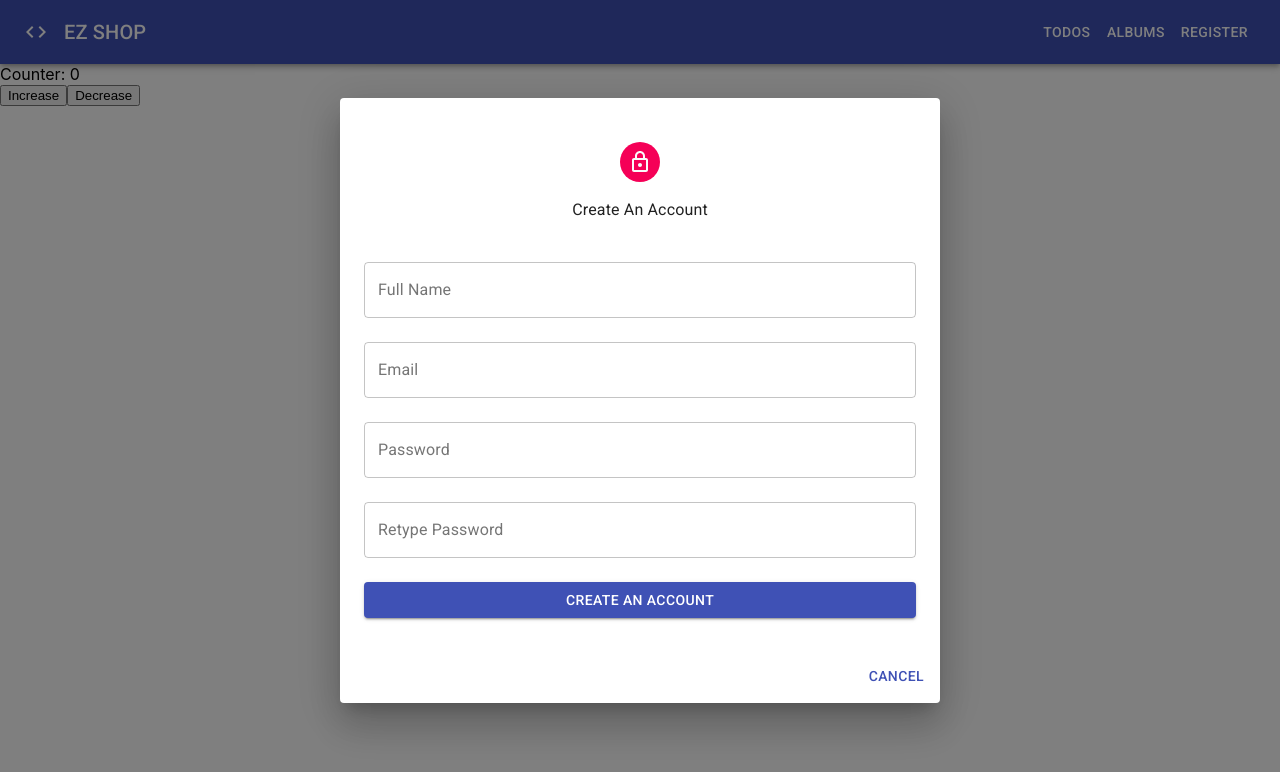
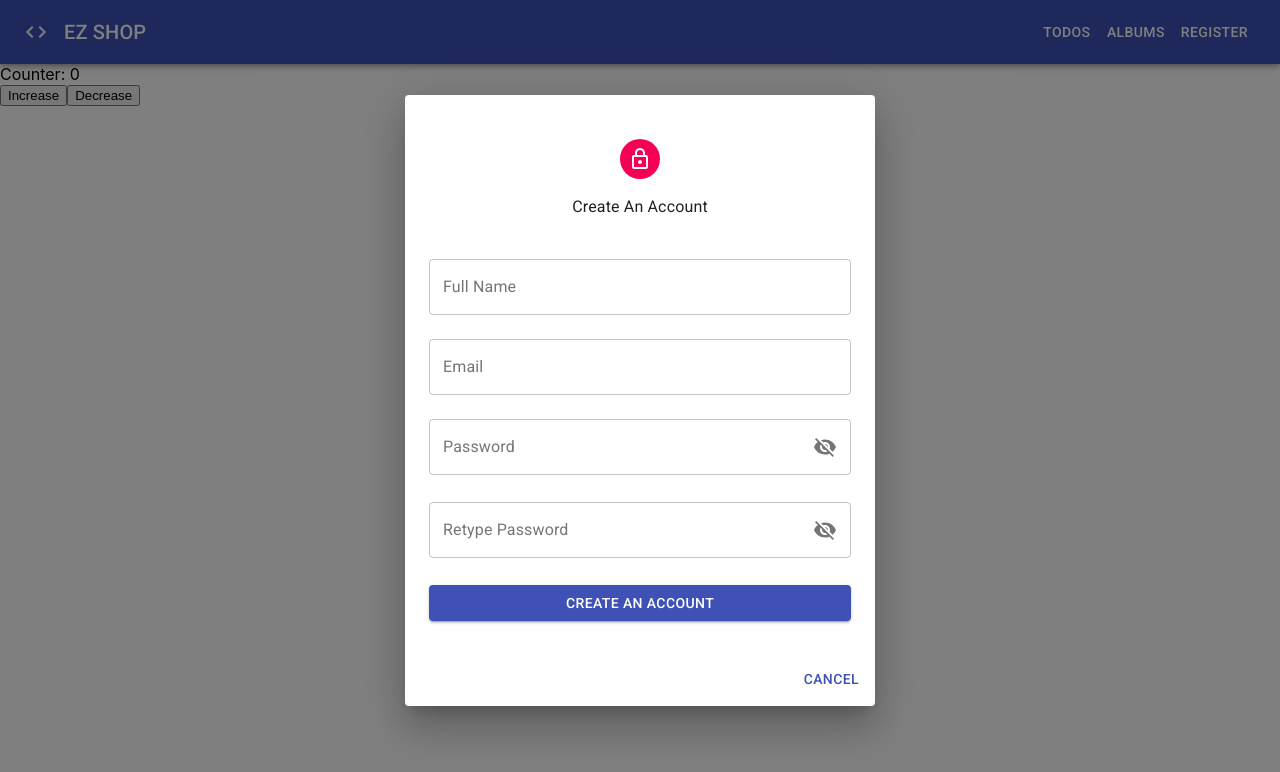
Before and after one commit to nguyenduong1609/learn-reactjs-duong, a React (Create React App) app: page / in a window 1280 px wide. Both pictures are taken after a click on the button "REGISTER". Shown: the top 772 px of the page. Built offline with nearby package versions, Linux system fonts and the light colour scheme; no server answers.

Commit message:
Tạo async action: register()

```diff
--- a/src/api/userApi.js
+++ b/src/api/userApi.js
@@ -0,0 +1,10 @@
+import axiosClient from "./axiosClient";
+
+const userApi = {
+  register(data) {
+    const url = '/auth/local/register';
+    return axiosClient.post(url, data);
+  },
+};
+
+export default userApi;
--- a/src/app/store.js
+++ b/src/app/store.js
@@ -1,8 +1,11 @@
-import counterReducer from '../features/Counter/counterSlice'
 import { configureStore } from "@reduxjs/toolkit";
+import userReducer from '../features/Auth/userSlice';
+import counterReducer from '../features/Counter/counterSlice';
+
 
 const rootReducer = {
   count: counterReducer,
+  user: userReducer,
 };
 
 const store = configureStore({
--- /dev/null
+++ b/src/components/form-controls/PasswordField/index.jsx
@@ -0,0 +1,70 @@
+import { FormHelperText } from '@material-ui/core';
+import FormControl from '@material-ui/core/FormControl';
+import IconButton from '@material-ui/core/IconButton';
+import InputAdornment from '@material-ui/core/InputAdornment';
+import InputLabel from '@material-ui/core/InputLabel';
+import OutlinedInput from '@material-ui/core/OutlinedInput';
+import Visibility from '@material-ui/icons/Visibility';
+import VisibilityOff from '@material-ui/icons/VisibilityOff';
+import PropTypes from 'prop-types';
+import React, { useState } from 'react';
+import { Controller } from 'react-hook-form';
+
+PasswordField.propTypes = {
+  form: PropTypes.object.isRequired,
+  name: PropTypes.string.isRequired,
+
+  label: PropTypes.string,
+  disabled: PropTypes.bool,
+};
+
+function PasswordField(props) {
+  const { form, name, label, disabled } = props;
+  const { control } = form;
+
+  const [showPassword, setShowPassword] = useState(false);
+
+  const toggleShowPassword = () => {
+    setShowPassword((x) => !x);
+  };
+
+  return (
+    <div>
+      <Controller
+        name={name}
+        control={control}
+        render={({
+          field: { onChange, onBlur, value, name },
+          fieldState: { invalid, error, isTouched },
+        }) => (
+          <FormControl error={isTouched && invalid} fullWidth margin="normal" variant="outlined">
+            <InputLabel htmlFor={name}>{label}</InputLabel>
+            <OutlinedInput
+              id={name}
+              type={showPassword ? 'text' : 'password'}
+              label={label}
+              value={value}
+              onBlur={onBlur}
+              onChange={onChange}
+              endAdornment={
+                <InputAdornment position="end">
+                  <IconButton
+                    aria-label="toggle password visibility"
+                    onClick={toggleShowPassword}
+                    edge="end"
+                  >
+                    {showPassword ? <Visibility /> : <VisibilityOff />}
+                  </IconButton>
+                </InputAdornment>
+              }
+              disabled={disabled}
+            />
+            <FormHelperText error={invalid}>{error?.message}</FormHelperText>
+          </FormControl>
+        )}
+      />
+    </div>
+  );
+}
+
+export default PasswordField;
--- a/src/features/Auth/components/RegisterForm/index.jsx
+++ b/src/features/Auth/components/RegisterForm/index.jsx
@@ -1,12 +1,12 @@
-import React from 'react';
-import PropTypes from 'prop-types';
-import InputField from '../../../../components/form-controls/InputField';
-import { useForm } from 'react-hook-form';
 import { yupResolver } from '@hookform/resolvers/yup';
-import * as yup from 'yup';
 import { Avatar, Button, makeStyles, Typography } from '@material-ui/core';
 import { LockOutlined } from '@material-ui/icons';
-import classNames from 'classnames';
+import PropTypes from 'prop-types';
+import React from 'react';
+import { useForm } from 'react-hook-form';
+import * as yup from 'yup';
+import InputField from '../../../../components/form-controls/InputField';
+import PasswordField from '../../../../components/form-controls/PasswordField';
 
 const useStyles = makeStyles((theme) => ({
   root: {
@@ -35,7 +35,25 @@ RegisterForm.propTypes = {
 function RegisterForm(props) {
   const classes = useStyles();
   const schema = yup.object().shape({
-    title: yup.string().required('Please enter title').min(5, 'Title is too short'),
+    fullName: yup
+      .string()
+      .required('Please enter your full name.')
+      .test('should has at least two words', 'please enter at least two words.', (value) => {
+        console.log('value:', value);
+        return value.split(' ').length >= 2;
+      }),
+    email: yup
+      .string()
+      .required('Please enter your email.')
+      .email('Please enter a valid email address.'),
+    password: yup
+      .string()
+      .required('Please enter your password')
+      .min(6, 'Please enter at least 6 characters.'),
+    retypePassword: yup
+      .string()
+      .required('Please retype your password')
+      .oneOf([yup.ref('password')], 'Password does not match.'),
   });
   const form = useForm({
     defaultValues: {
@@ -48,7 +66,6 @@ function RegisterForm(props) {
   });
 
   const handleSubmit = (values) => {
-    console.log('TODO FORM: ', values);
     const { onSubmit } = props;
     if (onSubmit) {
       onSubmit(values);
@@ -68,9 +85,15 @@ function RegisterForm(props) {
       <form onSubmit={form.handleSubmit(handleSubmit)}>
         <InputField name="fullName" label="Full Name" form={form} />
         <InputField name="email" label="Email" form={form} />
-        <InputField name="password" label="Password" form={form} />
-        <InputField name="retypePassword" label="Retype Password" form={form} />
-        <Button className={classes.submit} variant="contained" color="primary" fullWidth>
+        <PasswordField name="password" label="Password" form={form} />
+        <PasswordField name="retypePassword" label="Retype Password" form={form} />
+        <Button
+          type="submit"
+          className={classes.submit}
+          variant="contained"
+          color="primary"
+          fullWidth
+        >
           Create an account
         </Button>
       </form>
--- /dev/null
+++ b/src/features/Auth/userSlice.js
@@ -0,0 +1,30 @@
+import { createAsyncThunk, createSlice } from "@reduxjs/toolkit";
+import userApi from "../../api/userApi";
+
+const register = createAsyncThunk('user/register', async (payload) => {
+  const data = await userApi.register(payload);
+
+  //save data to local storage
+  localStorage.setItem('access_token', data.jwt);
+  localStorage.setItem('user', data.user);
+
+  return data.user;
+});
+
+const userSlice = createSlice({
+  name: 'user',
+  initialState: {
+    current: {},
+    settings:{},
+  },
+  reducers: {},
+  extraReducers: {
+    [register.fulfilled]: (state, action) => {
+      state.current = action.payload;
+    },
+
+  },
+});
+
+const { reducer } = userSlice;
+export default reducer;
--- a/src/features/Todo/pages/ListPage/index.jsx
+++ b/src/features/Todo/pages/ListPage/index.jsx
@@ -76,7 +76,7 @@ function ListPage(props) {
   const renderedTodoList = todoList.filter(todo => filteredStatus==='all' || filteredStatus === todo.status);
 
   const handleTodoFormSubmit = (values) => {
-    console.log('gia tri: ', values)
+    // console.log('gia tri: ', values)
     const newTodo = {
       id: todoList.length + 1,
       title: values.title,
```
Also changed, not shown: 1 other file (tests, documents, lock files or other folders).
